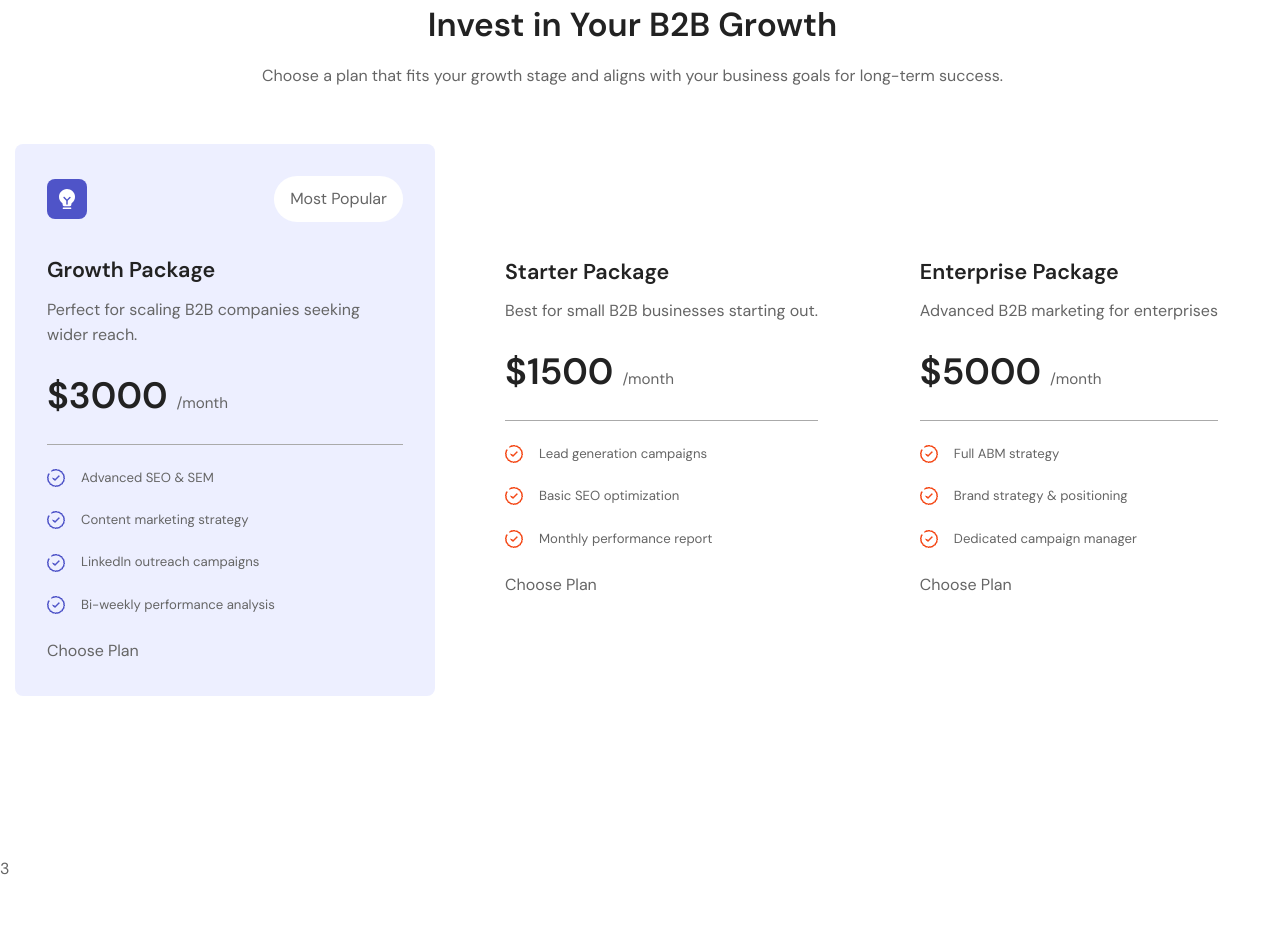
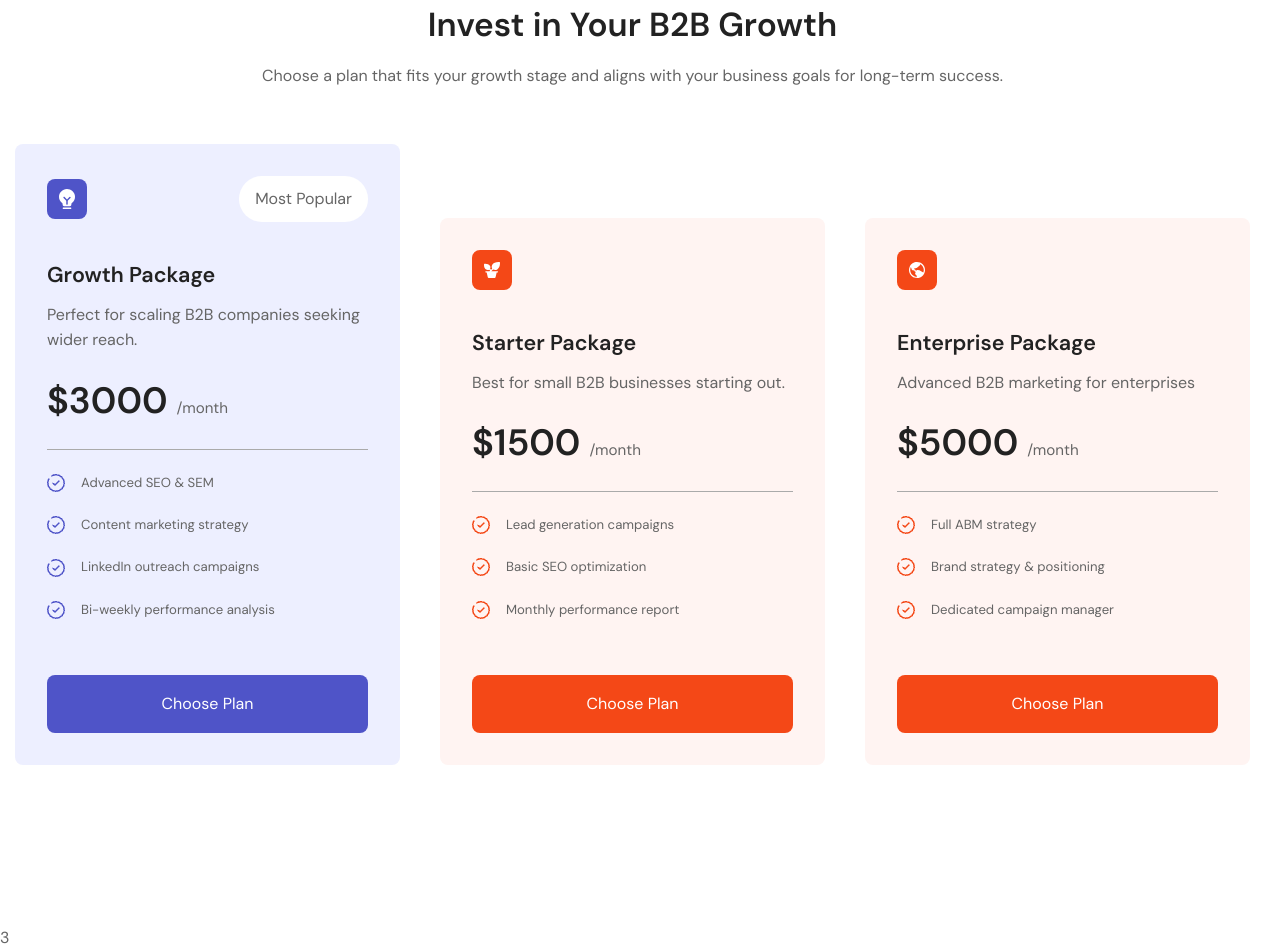
Before and after one commit to OleksandrTrybrat/bizzier_landing_page, a website with bundled scripts: page src/index.html in a window 1280 px wide. Shown: the part 5892-6842 px from the top of the page. Before the commit the page ends 6773 px from the top, so only its background shows below. Built offline with nearby package versions, Linux system fonts and the light colour scheme.

Commit message:
finish adaptive section pricing

```diff
--- a/src/index.html
+++ b/src/index.html
@@ -946,7 +946,7 @@
                   <img
                     src="./image/pricing/icon_01.svg"
                     alt="Icon"
-                    class="card__img-popular"
+                    class="card__img img-popular"
                   />
                   <span class="card__btn-popular">Most Popular</span>
                 </div>
@@ -971,13 +971,19 @@
                       Bi-weekly performance analysis
                     </li>
                   </ul>
-                  <a href="/" class="card__button button__active"
-                    >Choose Plan</a
-                  >
+                </div>
+                <div class="card__button">
+                  <a href="/" class="button__popular">Choose Plan</a>
                 </div>
               </div>
               <div class="pricing__card">
-                <img src="./image/pricing/icon_02.svg" alt="Icon" />
+                <div class="card__simply">
+                  <img
+                    src="./image/pricing/icon_02.svg"
+                    alt="Icon"
+                    class="card__img img-simply"
+                  />
+                </div>
                 <div class="card__body">
                   <h3 class="card__title title__card">Starter Package</h3>
                   <p class="card__text">
@@ -990,13 +996,19 @@
                     <li class="card__list-items">Basic SEO optimization</li>
                     <li class="card__list-items">Monthly performance report</li>
                   </ul>
-                  <a href="/" class="card__button button__active"
-                    >Choose Plan</a
-                  >
+                </div>
+                <div class="card__button">
+                  <a href="/" class="button__simply">Choose Plan</a>
                 </div>
               </div>
               <div class="pricing__card">
-                <img src="./image/pricing/icon_03.svg" alt="Icon" />
+                <div class="card__simply">
+                  <img
+                    src="./image/pricing/icon_03.svg"
+                    alt="Icon"
+                    class="card__img img-simply"
+                  />
+                </div>
                 <div class="card__body">
                   <h3 class="card__title title__card">Enterprise Package</h3>
                   <p class="card__text">
@@ -1011,9 +1023,9 @@
                     </li>
                     <li class="card__list-items">Dedicated campaign manager</li>
                   </ul>
-                  <a href="/" class="card__button button__active"
-                    >Choose Plan</a
-                  >
+                </div>
+                <div class="card__button">
+                  <a href="/" class="button__simply">Choose Plan</a>
                 </div>
               </div>
             </div>
--- a/src/styles/blocks/_pricing.scss
+++ b/src/styles/blocks/_pricing.scss
@@ -6,21 +6,49 @@
   // .pricing__cards
   &__cards {
     display: flex;
-    align-items: center;
+    align-items: flex-end;
+    // justify-content: flex-start;
     justify-content: space-between;
+    gap: rem(40);
+
+    @include media-down($bp-laptop) {
+      flex-wrap: wrap;
+      gap: rem(30);
+      // justify-content: flex-start;
+    }
   }
 
   // .pricing__card
   &__card {
+    display: flex;
+    flex-direction: column;
+    flex: 0 1 33.333%;
+    // flex: 0 1 rem(420);
     padding: rem(32);
+    background-color: $orange-400;
     border-radius: $borderRadius-8;
+
+    // min-height: rem(580);
+
+    &.card__active {
+      background-color: $purple-400;
+    }
+
+    @include media-down($bp-laptop) {
+      flex: 0 1 calc(50% - rem(30));
+    }
+
+    @include media-down($bp-tablet) {
+      flex: 0 1 100%;
+    }
   }
 }
 
 .card {
-  // .card__active
-  &__active {
-    background-color: $purple-400;
+  &__body {
+    display: flex;
+    flex-direction: column;
+    flex: 1 1 auto;
   }
   // .card__popular
   &__popular {
@@ -28,13 +56,14 @@
     display: flex;
     align-items: center;
     justify-content: space-between;
-    margin-bottom: rem(35);
+    margin-bottom: rem(40);
   }
-  &__img-popular {
+
+  &__img {
     display: block;
     padding: rem(10) rem(12);
-    background-color: $purple-600;
     border-radius: $borderRadius-8;
+    @include size(rem(40));
   }
 
   // .card__btn-popular
@@ -76,6 +105,8 @@
 
   // .card__list
   &__list {
+    flex: 1 1 auto;
+    margin-bottom: rem(32);
     // .card__items
     &-items {
       color: $black-400;
@@ -89,7 +120,27 @@
 
   // .card__button
   &__button {
+    color: $white;
+    margin-top: auto;
+
+    a {
+      display: flex;
+      justify-content: center;
+      width: 100%;
+      text-align: center;
+      padding: rem(16) 0;
+      border-radius: $borderRadius-8;
+      transition: 0.2s linear;
+    }
   }
+}
+
+.img-popular {
+  background-color: $purple-600;
+}
+.img-simply {
+  background-color: $orange-500;
+  margin-bottom: rem(40);
 }
 
 .active-items {
@@ -97,8 +148,17 @@
   padding: 0px 0px 0px rem(34);
 }
 
-.button {
-  // .button__active
-  &__active {
+.button__popular {
+  background-color: $purple-600;
+
+  &:hover {
+    background-color: $orange-500;
   }
 }
+.button__simply {
+  background-color: $orange-500;
+
+  &:hover {
+    background-color: $purple-600;
+  }
+}
```
Also changed, not shown: src/css/style.css, 1 other file.
